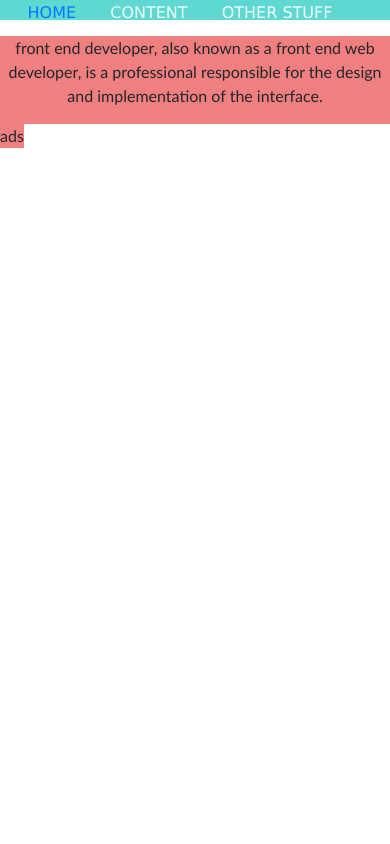
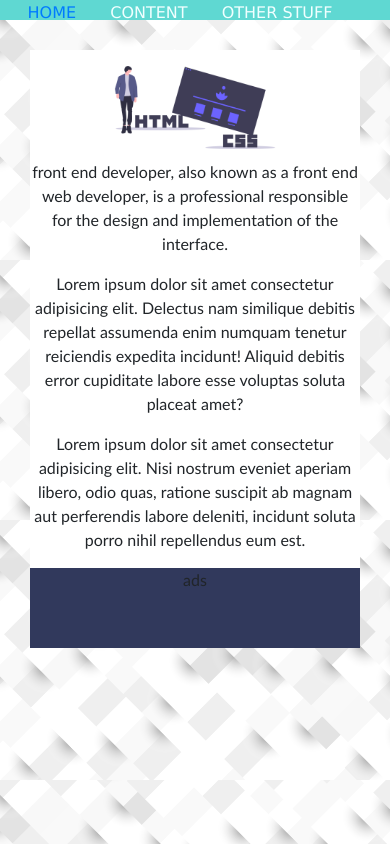
Before and after one commit to Dand2-5/Gamers-Guiide, a plain HTML site: page firstpg.html in a window 390 px wide. Drawn offline with nearby package versions, Linux system fonts and the light colour scheme.

Commit message:
responsive ads div

```diff
--- a/firstpg.css
+++ b/firstpg.css
@@ -1,9 +1,17 @@
+body{
+    background-image: url("./Images/3305327.jpg");
+    background-size: 100%;
+}
 #nav{
+
     width: 100%;
     height: 20px;
     top: 0;
     padding: 0;
+    margin: 0;
     overflow: hidden;
+    position: sticky;
+    position: -webkit-sticky;
 
     background-color: rgb(95, 216, 210);
 
@@ -28,20 +36,41 @@ body{
     text-align: center;
 }
 
-
+.main{
+    margin: 30px;
+    height: fit-content;
+}
 
 
 div.content{
     float: left;
-    background-color: lightcoral;
-    width: 80%;
-    flex-wrap: wrap;
-    width: fit-content;
+    background-color: white;
+    width: 90%;
+    height: 800px;
+
 }
 
 div.ads{
-    background-color: lightcoral;
-    width: 20%;
-    flex-wrap: wrap;
-    width: fit-content;
+    background-color: rgb(49, 57, 92);
+    float: right;
+    width: 10%;
+    height: 800px;
 }
+
+@media screen and (max-width:400px){
+    div.content{
+        width: 100%;
+        height: fit-content;
+    }
+    div.ads{
+        float: left;
+        height: 80px;
+        width: 100%;
+    }
+}
+
+
+.banner{
+    width: 60%;
+    padding-top: 5px;
+}
--- a/firstpg.html
+++ b/firstpg.html
@@ -16,7 +16,18 @@
     </ul>
 
     <div class="main">
-        <div class="content"><p> front end developer, also known as a front end web developer, is a professional responsible for the design and implementation of the interface.</p>
+        <div class="content">
+            <img src="./Images/frontend developer blog.png" alt="" class="banner">
+            <p> front end developer, also known as a front end web developer, is a professional responsible for the design and implementation of the interface.</p>
+
+            <p>Lorem ipsum dolor sit amet consectetur adipisicing elit. Delectus nam similique debitis repellat assumenda enim numquam tenetur reiciendis expedita incidunt! Aliquid debitis error cupiditate labore esse voluptas soluta placeat amet?
+
+            </p>
+
+<p>Lorem ipsum dolor sit amet consectetur adipisicing elit. Nisi nostrum eveniet aperiam libero, odio quas, ratione suscipit ab magnam aut perferendis labore deleniti, incidunt soluta porro nihil repellendus eum est.
+
+</p>
+
         </div>
 
         <div class="ads"><p> ads</p>
@@ -29,9 +40,6 @@
     </div>
 
 
-    <script src="https://code.jquery.com/jquery-3.5.1.slim.min.js" integrity="sha384-DfXdz2htPH0lsSSs5nCTpuj/zy4C+OGpamoFVy38MVBnE+IbbVYUew+OrCXaRkfj" crossorigin="anonymous"></script>
-    <script src="https://cdn.jsdelivr.net/npm/popper.js@1.16.0/dist/umd/popper.min.js" integrity="sha384-Q6E9RHvbIyZFJoft+2mJbHaEWldlvI9IOYy5n3zV9zzTtmI3UksdQRVvoxMfooAo" crossorigin="anonymous"></script>
-    <script src="https://stackpath.bootstrapcdn.com/bootstrap/4.5.0/js/bootstrap.min.js" integrity="sha384-OgVRvuATP1z7JjHLkuOU7Xw704+h835Lr+6QL9UvYjZE3Ipu6Tp75j7Bh/kR0JKI" crossorigin="anonymous"></script>
 
 
 </body>
--- a/style.css
+++ b/style.css
@@ -116,7 +116,7 @@ article {
 }
 
 .content {
-  background-color: #403b4a;
+  background-color: #5f5f5f;
   padding: 15px;
 }
 
```
Also changed, not shown: Images/3305327.jpg (added).
